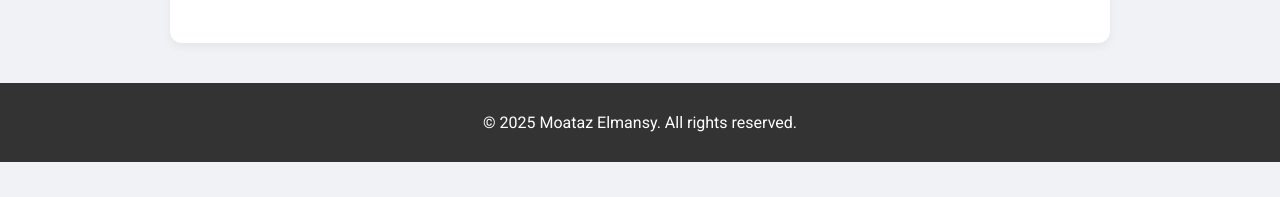
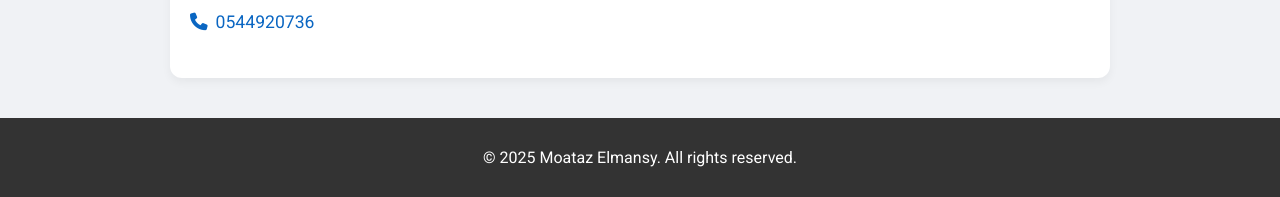
Before and after one commit to moataz-n-elmansy/moataz-n-elmansy, a plain HTML site: page index.html in a window 1280 px wide. Shown: the part 2587-2784 px from the top of the page. Before the commit the page ends 2749 px from the top, so only its background shows below. Drawn offline with Linux system fonts and the light colour scheme.

Commit message:
Update index.html

```diff
--- a/index.html
+++ b/index.html
@@ -287,6 +287,8 @@
         <li><i class="fab fa-github icon"></i><a href="https://github.com/moataz-n-elmansy" target="_blank">GitHub</a></li>
         <li><i class="fas fa-envelope icon"></i><a href="mailto:moataz.n.elmansy@gmail.com">moataz.n.elmansy@gmail.com</a></li>
         <li><i class="fas fa-phone icon"></i><a href="tel:01099682363">01099682363</a></li>
+        <li><i class="fas fa-phone icon"></i><a href="tel:0544920736">0544920736</a></li>
+
     </ul>
 </section>
 
```
